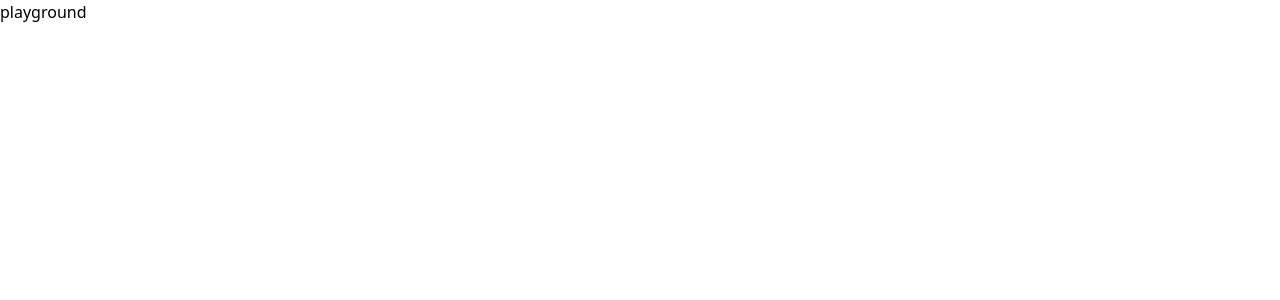
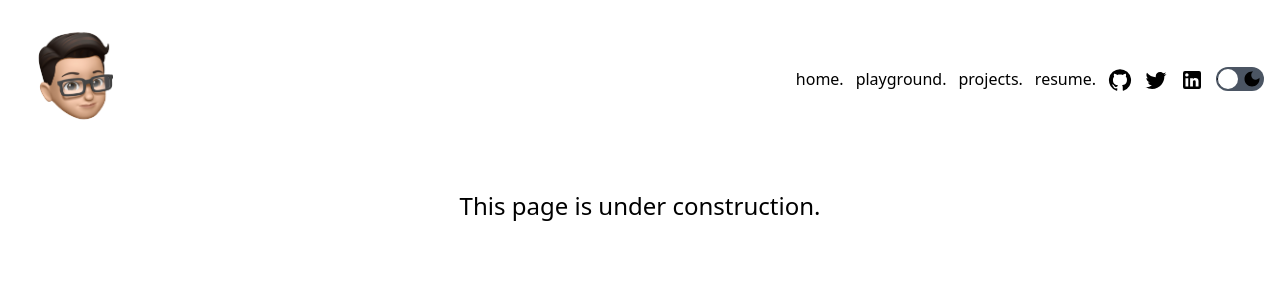
Before and after one commit to 19abhishek/Portfolio, a Next.js app: page /playground in a window 1280 px wide. Shown: the top 300 px of the page. Built offline with nearby package versions, Linux system fonts and the light colour scheme.

Commit message:
Added components

```diff
--- a/components/Body.js
+++ b/components/Body.js
@@ -20,7 +20,7 @@ function Body() {
         Bringing designs to life
       </div>
       <div className={`${styles.gradientText} text-center`}>{currWord}</div>
-      <div className="text-[1.8rem] text-gray-200 dark:text-gray-800 leading-10 leading-8 text-center mt-8">
+      <div className="text-[1.8rem] text-gray-200 dark:text-gray-200 leading-10 leading-8 text-center mt-8">
         Hello, I'm Abhishek. Welcome to my digital garden where I share my
         learnings and the stuff that I make.
         <br /> I am a self taught developer and I love building websites which
--- a/components/Header.js
+++ b/components/Header.js
@@ -23,8 +23,8 @@ function Header() {
   useEffect(() => {
     setMounted(true);
   }, []);
-  if (!mounted) return null;
-  console.log("Current theme is ", theme);
+  // if (!mounted) return null;
+  // console.log("Current theme is ", theme);
 
   return (
     <div className="p-4 flex items-center justify-between">
@@ -43,7 +43,7 @@ function Header() {
         </div>
         <div>
           <a
-            href="https://drive.google.com/file/d/1WfNwUXv9G5clRh91lslOaO0dTDK6PStw/view"
+            href="https://drive.google.com/file/d/1QDigTza5VdUg-p-VaFu6xX2O6XxRMaFv/view"
             target="_blank"
           >
             resume.
--- a/pages/_app.js
+++ b/pages/_app.js
@@ -3,7 +3,7 @@ import { ThemeProvider } from "next-themes";
 
 function MyApp({ Component, pageProps }) {
   return (
-    <ThemeProvider>
+    <ThemeProvider attribute="class">
       <Component {...pageProps} />
     </ThemeProvider>
   );
--- a/pages/playground.js
+++ b/pages/playground.js
@@ -1,7 +1,15 @@
 import React from "react";
+import Header from "../components/Header";
 
 function playground() {
-  return <div>playground</div>;
+  return (
+    <>
+      <Header />
+      <div className="text-center text-2xl bold mt-8">
+        This page is under construction.
+      </div>
+    </>
+  );
 }
 
 export default playground;
--- a/pages/projects.js
+++ b/pages/projects.js
@@ -1,7 +1,13 @@
 import React from "react";
+import Header from "../components/Header";
 
 function projects() {
-  return <div>projects</div>;
+  return (
+    <>
+      <Header />
+      <div>projects</div>
+    </>
+  );
 }
 
 export default projects;
```
